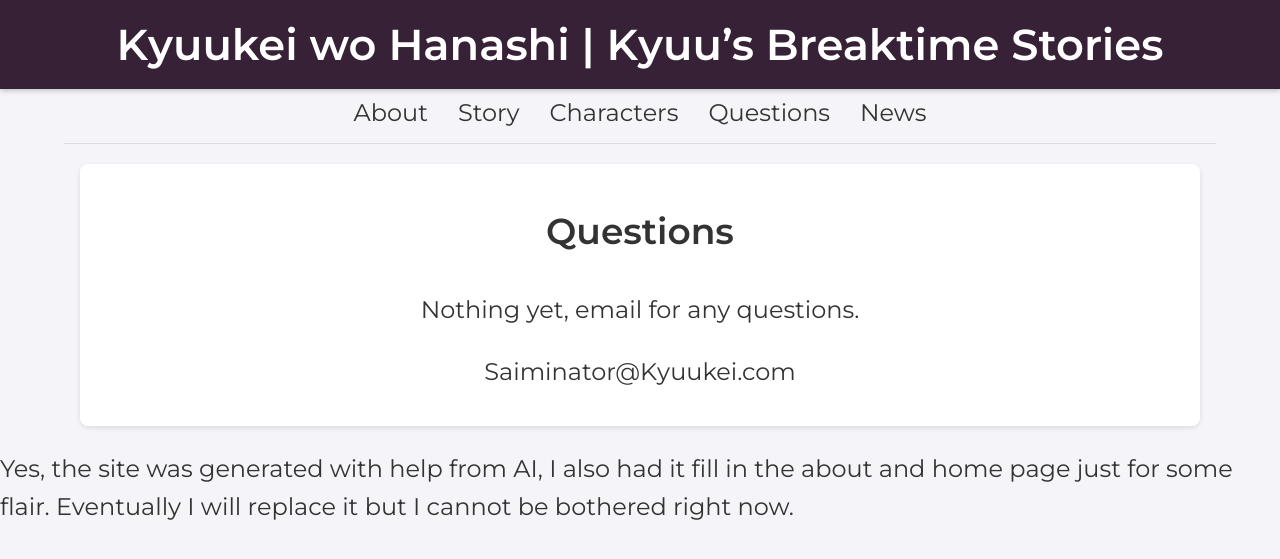
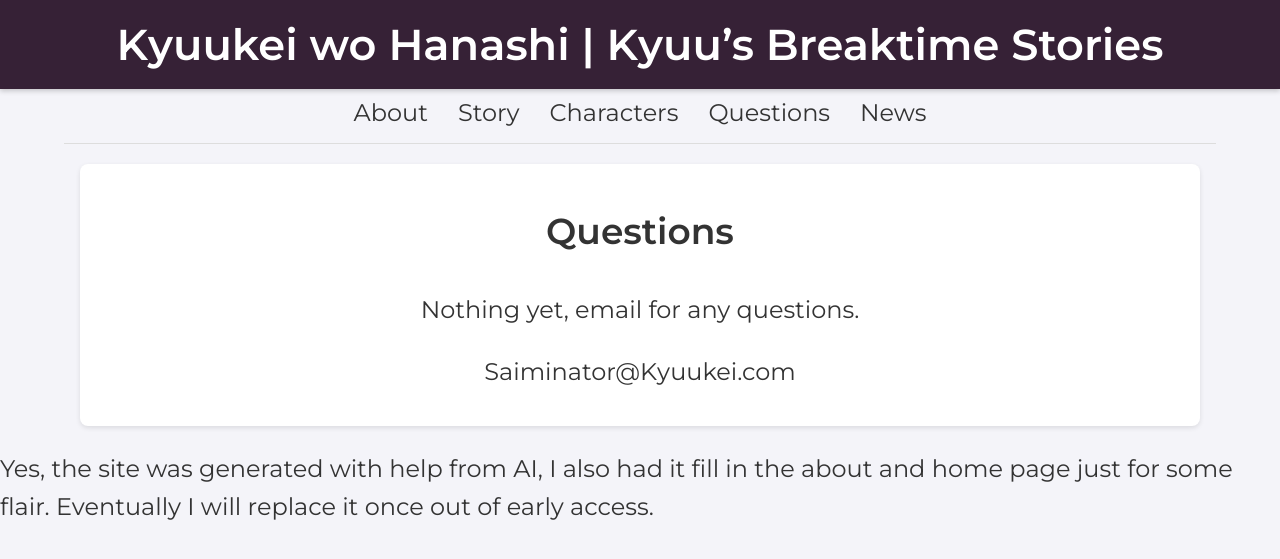
Before and after one commit to Saiminator/Kyuukei, a Jekyll site: the page built from questions.html, in a window 1280 px wide. Shown: the top 559 px of the page. Built offline with Jekyll 4.4.1, drawn with Linux system fonts in a browser that asks for light colours.

Commit message:
Update questions.html

```diff
--- a/questions.html
+++ b/questions.html
@@ -11,5 +11,5 @@
 
 
   <p>
-    Yes, the site was generated with help from AI, I also had it fill in the about and home page just for some flair. Eventually I will replace it but I cannot be bothered right now.
+    Yes, the site was generated with help from AI, I also had it fill in the about and home page just for some flair. Eventually I will replace it once out of early access.
   </p>
```
